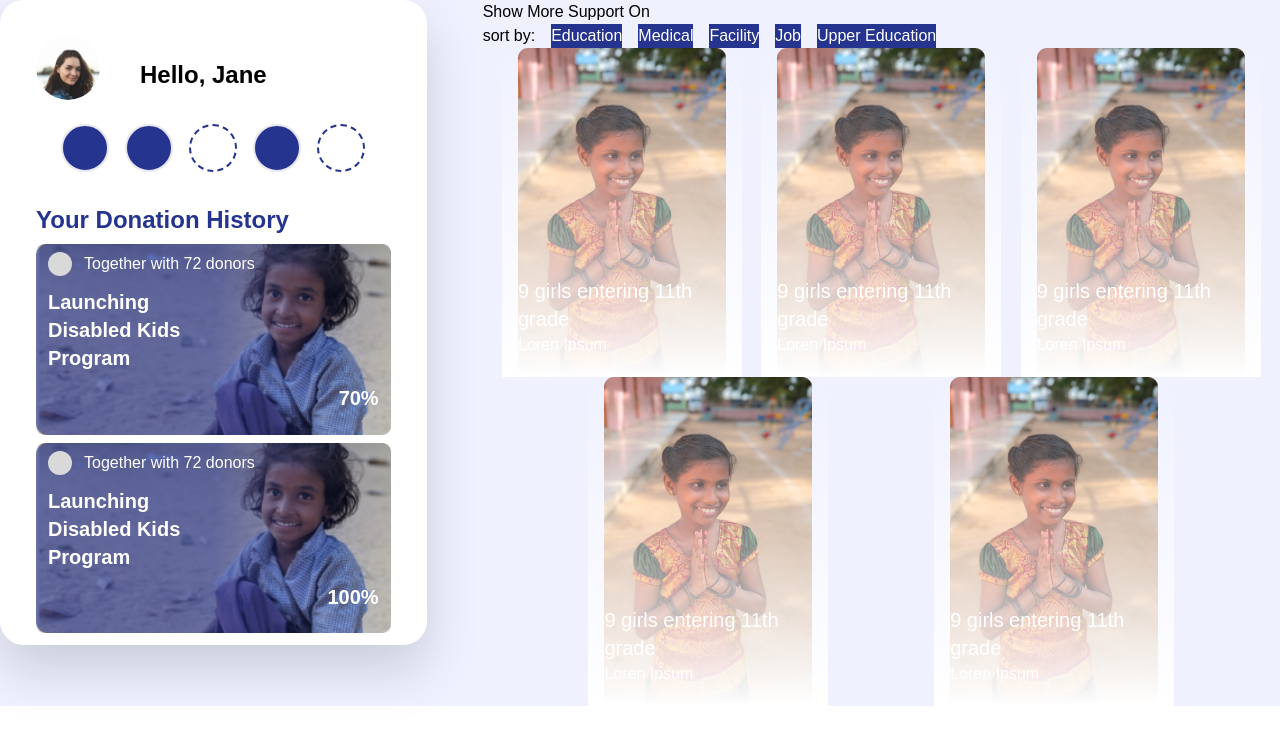
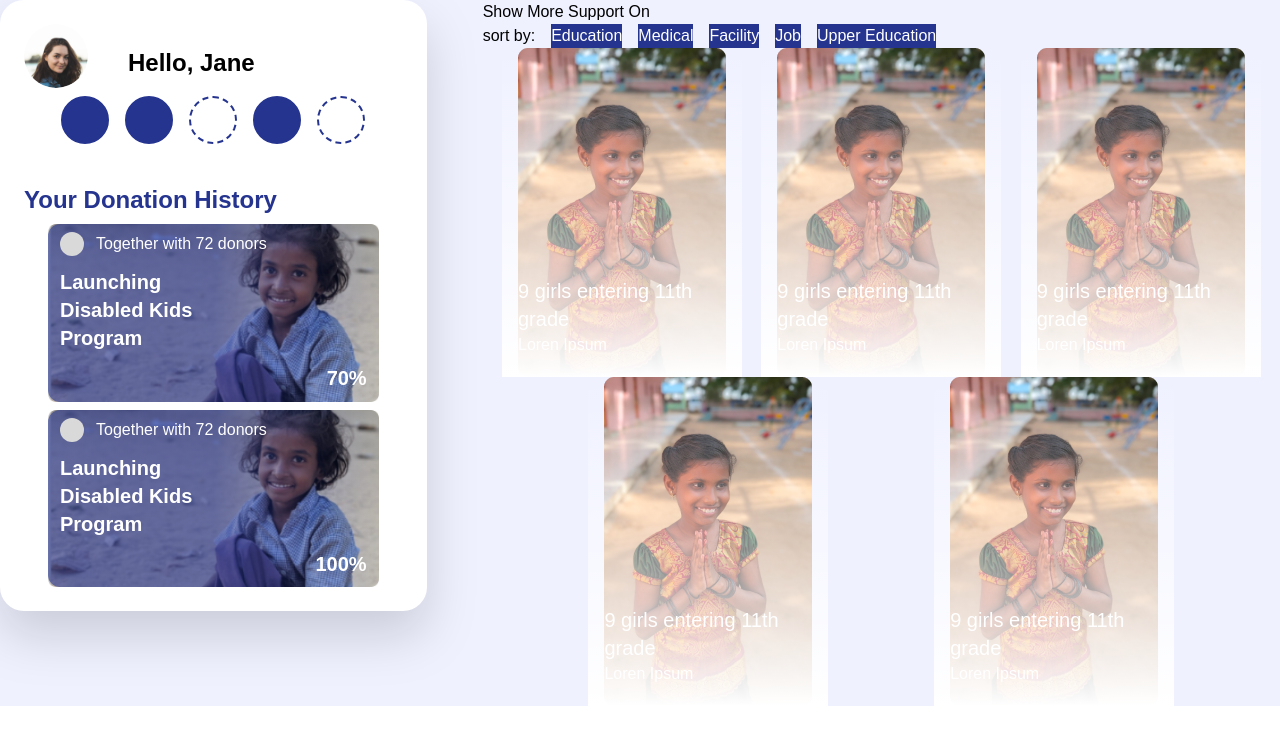
Before and after one commit to shane-jeon/jellyfish_gitsf, a Next.js app: page / in a window 1280 px wide. Shown: the top 744 px of the page. Built offline with nearby package versions, Linux system fonts and the light colour scheme.

Commit message:
Add content to ProjectPageGoal

```diff
--- a/src/app/components/DonorProfile.jsx
+++ b/src/app/components/DonorProfile.jsx
@@ -8,8 +8,8 @@ export default function DonorProfile() {
   const progressPercent = ['70%', '100%'];
 
   return (
-    <div className="w-2/6 h-full p-3 bg-[#FFFFFF] drop-shadow-2xl rounded-3xl">
-      <div className="flex flex-row items-center p-6">
+    <div className="w-2/6 h-full p-6 bg-[#FFFFFF] drop-shadow-2xl rounded-3xl">
+      <div className="flex flex-row items-center">
         <Image
           src={donorSelfie}
           className="w-16 h-16 rounded-full object-cover"
@@ -19,14 +19,14 @@ export default function DonorProfile() {
         </h1>
       </div>
       <div className="flex flex-row justify-center">
-        <div className="w-12 h-12 border-2 mx-2 rounded-full bg-[#25348F]"></div>
-        <div className="w-12 h-12 border-2 mx-2 rounded-full bg-[#25348F]"></div>
-        <div className="w-12 h-12 border-2 mx-2 rounded-full border-dashed border-[#25348F]"></div>
-        <div className="w-12 h-12 border-2 mx-2 rounded-full bg-[#25348F]"></div>
-        <div className="w-12 h-12 border-2 mx-2 rounded-full border-dashed border-[#25348F]"></div>
+        <div className="w-12 h-12 border-2 m-2 rounded-full bg-[#25348F] border-[#25348F]"></div>
+        <div className="w-12 h-12 border-2 m-2 rounded-full bg-[#25348F] border-[#25348F]"></div>
+        <div className="w-12 h-12 border-2 m-2 rounded-full border-dashed border-[#25348F]"></div>
+        <div className="w-12 h-12 border-2 m-2 rounded-full bg-[#25348F] border-[#25348F]"></div>
+        <div className="w-12 h-12 border-2 m-2 rounded-full border-dashed border-[#25348F]"></div>
       </div>
       <div>
-        <h2 className="mx-6 mt-8 text-2xl font-semibold text-[#25348F]">
+        <h2 className="mt-8 text-2xl font-semibold text-[#25348F]">
           Your Donation History
         </h2>
         <div>
--- a/src/app/components/ProjectPageGoal.jsx
+++ b/src/app/components/ProjectPageGoal.jsx
@@ -1,8 +1,38 @@
-import React from "react";
+import React from 'react';
 
 export default function ProjectPageGoal() {
-  return(
-    <>
-    </>
-  )
+  const donationChosenCount = ['3', '15', '140', '2'];
+  const donationCost = ['50', '100', '150', 'Other']
+
+  return (
+    <section>
+      <div>
+        <h3>Funding Goal</h3>
+        <h1>$1,200</h1>
+        <hr />
+        <p></p>
+      </div>
+      <div>
+        <div>
+          <p>{donationChosenCount[0]} others choice</p>
+          <span>${donationCost[0]}</span>
+        </div>
+        <div>
+          <p>{donationChosenCount[1]} others choice</p>
+          <span>${donationCost[1]}</span>
+        </div>
+        <div>
+          <p>{donationChosenCount[2]} others choice</p>
+          <span>${donationCost[2]}</span>
+        </div>
+        <div>
+          <p>{donationChosenCount[3]} others choice</p>
+          <span>${donationCost[3]}</span>
+        </div>
+      </div>
+      <div>
+
+      </div>
+    </section>
+  );
 }
```
